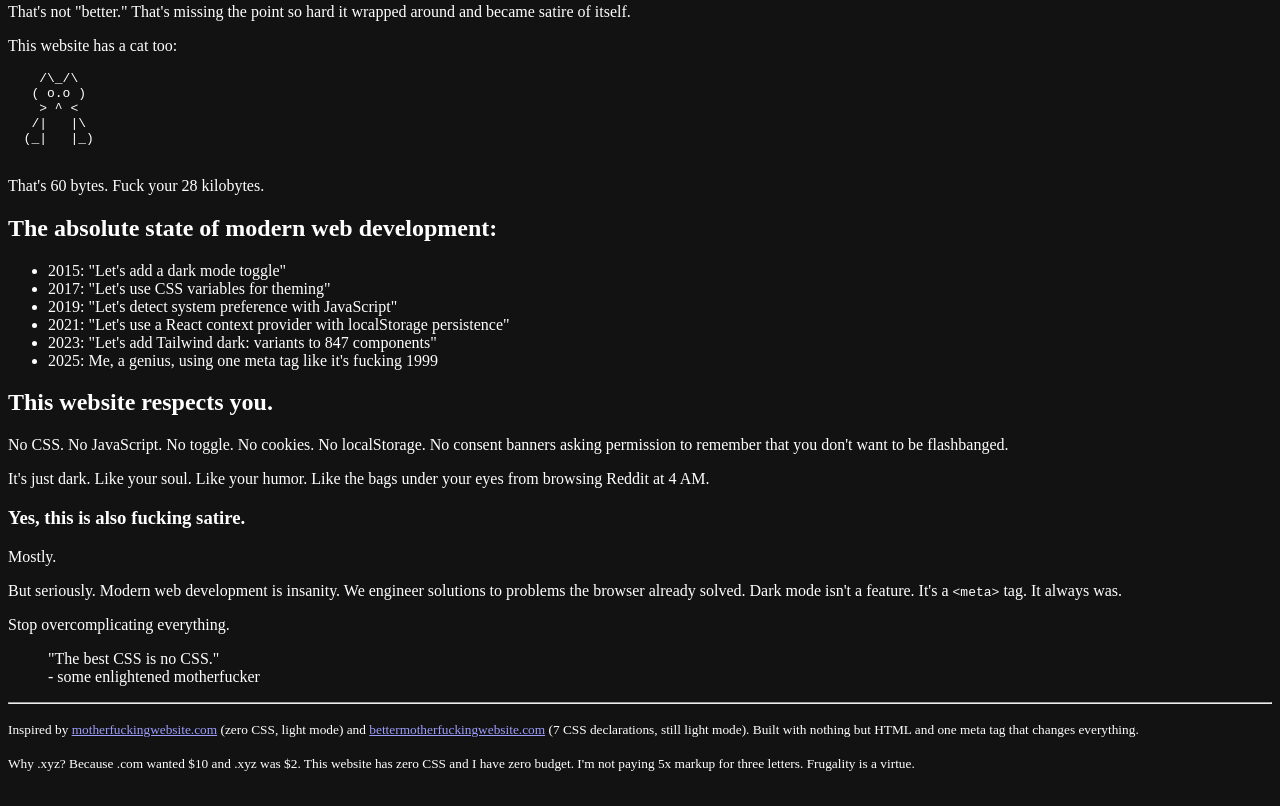
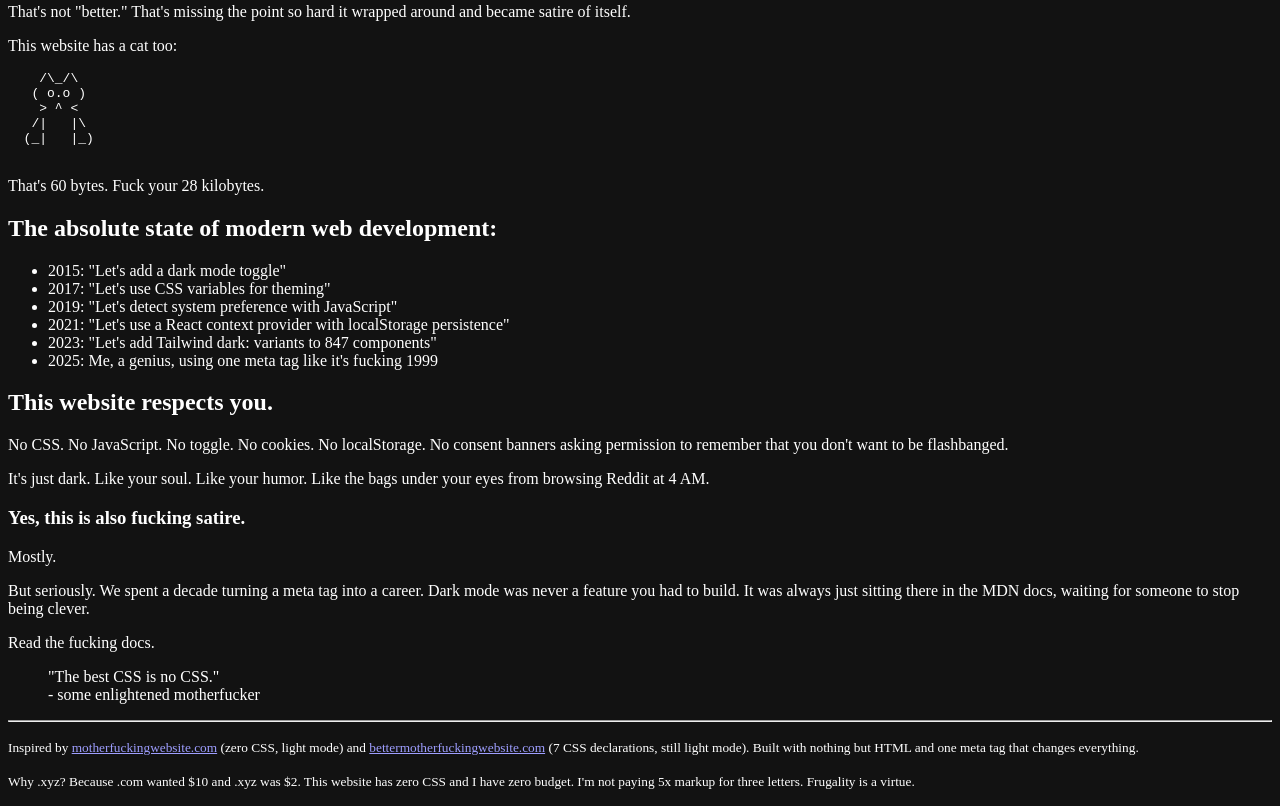
Before and after one commit to alexandrustefan/darkmodemotherfuckingwebsite, a website: page public/index.html in a window 1280 px wide. Shown: the part 1323-2129 px from the top of the page. Drawn offline with Linux system fonts and the light colour scheme.

Commit message:
small change

```diff
--- a/public/index.html
+++ b/public/index.html
@@ -5,7 +5,7 @@
     <meta charset="UTF-8">
     <meta name="viewport" content="width=device-width, initial-scale=1">
     <meta name="color-scheme" content="dark">
-    <title>Dark Mode Motherfucking Website</title>
+    <title>Dark Mode Motherfucking Website- Cat included</title>
 </head>
 
 <body>
@@ -22,7 +22,8 @@
     <p>Meanwhile, <a href="http://motherfuckingwebsite.com/">this genius</a> made a perfect website with zero CSS. Then
         <a href="http://bettermotherfuckingwebsite.com/">this other genius</a> added 7 CSS declarations to make it
         readable. Then <a href="https://thebestmotherfucking.website/">this absolute clown</a> added a 15KB custom font,
-        a cat picture, and JavaScript, while claiming to be "the best." They all left your corneas to fucking burn.</p>
+        a cat picture, and JavaScript, while claiming to be "the best." They all left your corneas to fucking burn.
+    </p>
 
     <p>So here we are.</p>
 
@@ -86,7 +87,8 @@
     <p>Let that sink in.</p>
 
     <p>Someone looked at motherfuckingwebsite.com, a monument to minimalism, and thought "you know what this needs?
-        <strong>A 28KB cat picture. A custom font. JavaScript.</strong>"</p>
+        <strong>A 28KB cat picture. A custom font. JavaScript.</strong>"
+    </p>
 
     <p>They wrote paragraphs about keeping things lightweight while loading 63KB of bullshit. They lectured about
         simplicity while importing Open Sans like a fucking amateur.</p>
@@ -127,10 +129,11 @@
 
     <p>Mostly.</p>
 
-    <p>But seriously. Modern web development is insanity. We engineer solutions to problems the browser already solved.
-        Dark mode isn't a feature. It's a <code>&lt;meta&gt;</code> tag. It always was.</p>
+    <p>But seriously. We spent a decade turning a meta tag into a career. Dark mode was never a feature you had to
+        build.
+        It was always just sitting there in the MDN docs, waiting for someone to stop being clever.</p>
 
-    <p>Stop overcomplicating everything.</p>
+    <p>Read the fucking docs.</p>
 
     <blockquote>
         <p>"The best CSS is no CSS."<br>
```
